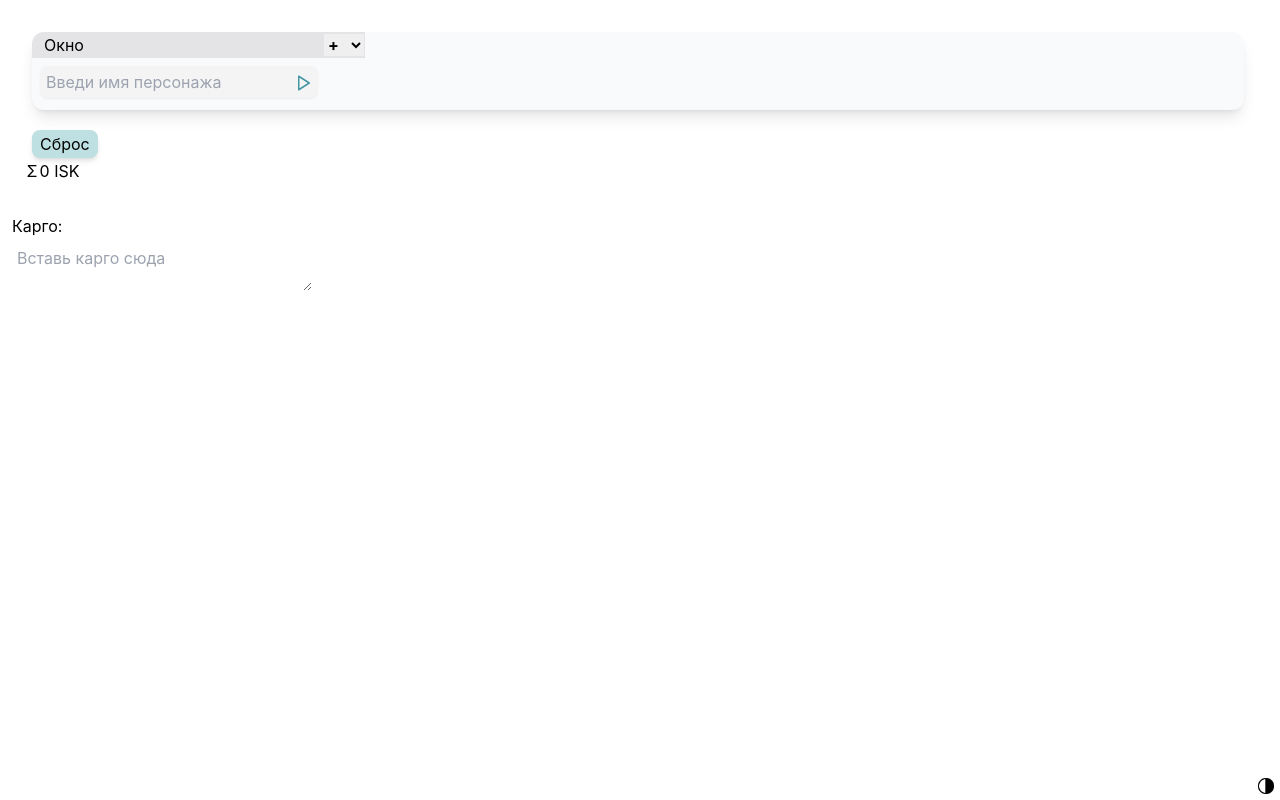
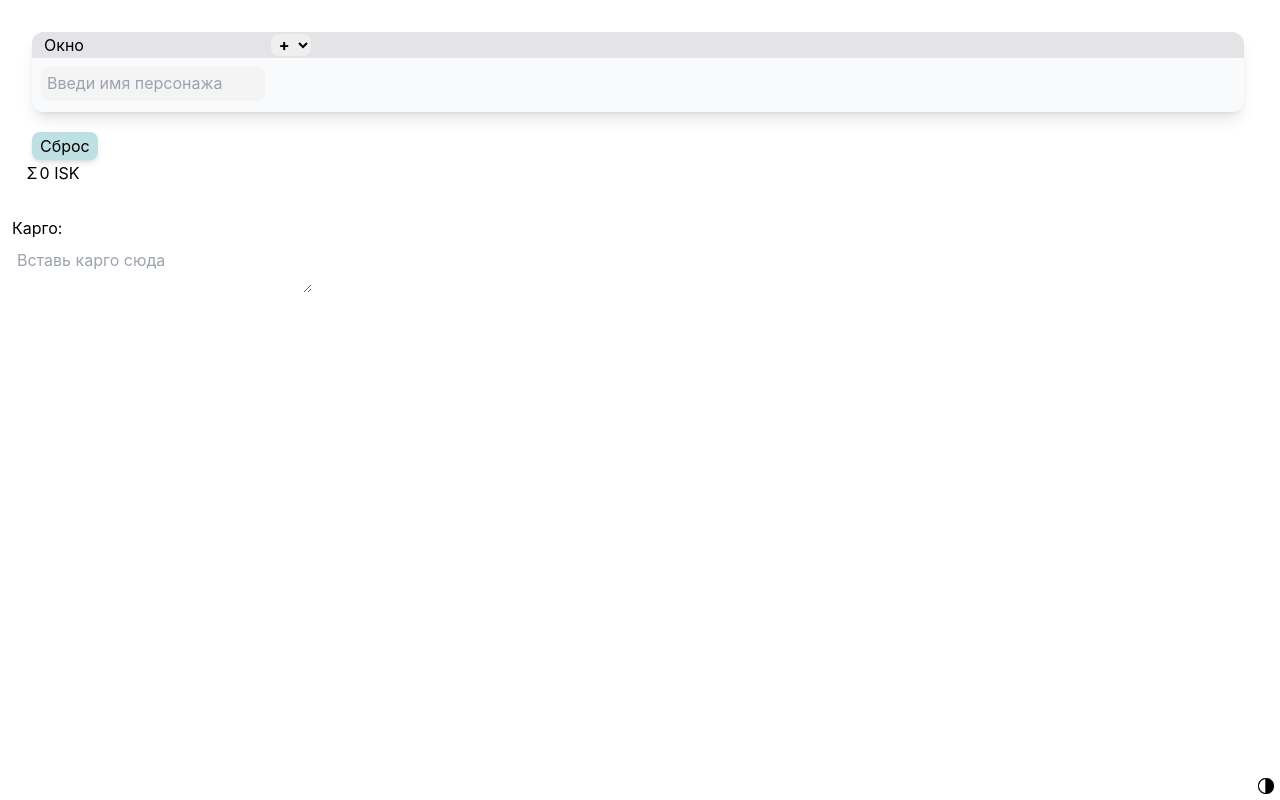
Before and after one commit to alpha02x/crabber, a React (Create React App) app: page / in a window 1280 px wide. Built offline with nearby package versions, Linux system fonts and the light colour scheme.

Commit message:
move to tailwind №3

```diff
--- a/src/components/AnomaliesTable/AnomaliesTable.tsx
+++ b/src/components/AnomaliesTable/AnomaliesTable.tsx
@@ -25,9 +25,10 @@ export class AnomaliesTable extends React.Component<AnomaliesTableProps> {
 		return (
 			[
 				<div className='overflow-x-auto overflow-y-visible mt-5 ml-5 mr-6 2xl:ml-72 2xl:mr-72 shadow-lg rounded-xl bg-[#f9fafb] dark:bg-zinc-600'>
-					<table className="pt-2 mb-2 px-3">
+					<table className="pt-2 mb-2 px-3 w-full">
+						<tbody>
 							<tr className="bg-zinc-200 dark:bg-zinc-500">
-							<th className="pl-3 align-middle text-left font-normal dark:text-zinc-200">Окно</th>
+								<th className="sticky left-0 z-10 pl-3 align-middle text-left font-normal dark:text-zinc-200 bg-zinc-200 dark:bg-zinc-500">Окно</th>
 								{this.props.tableColumns.map((column) => (
 									<th>
 										<ColumnHeading
@@ -38,15 +39,18 @@ export class AnomaliesTable extends React.Component<AnomaliesTableProps> {
 										/>
 									</th>
 								))}
-							<th>
-								<span className='anomalyAdditionControlContainer'>
+								<th className="w-full">
+									<span className='px-1 float-start'>
 										<AnomalyAdditionControl addAnomaly={this.props.addAnomaly} />
 									</span>
 								</th>
 							</tr>
 							{this.props.chars.map((char) => (
-							<tr key={char} className={`${this.props.chars.indexOf(char) % 2 === 1 ? "bg-opacity-40 dark:bg-opacity-30 dark:bg-zinc-700 bg-zinc-200" : ""} tableCharRow`}>
-								<td className="pl-3 py-1">
+								<tr key={char} className={this.props.chars.indexOf(char) % 2 === 1 ? "dark:bg-[#4c4c55] bg-[#f1f1f3]" : ""}>
+									<td className={"sticky left-0 z-10 pl-3 py-1 " +
+										(this.props.chars.indexOf(char) % 2 === 1 ?
+											"bg-[#f1f1f3] dark:bg-[#4c4c55]" :
+											"bg-[#f9fafb] dark:bg-zinc-600")}>
 										<CharName
 											removeCharFromTable={this.props.removeCharFromTable}
 											charName={char}
@@ -65,9 +69,13 @@ export class AnomaliesTable extends React.Component<AnomaliesTableProps> {
 								</tr>
 							))}
 							<tr>
+								<td className="sticky left-0">
 									<CharAdditionControl addChar={this.props.addChar} />
+								</td>
 							</tr>
+						</tbody>
 					</table>
+
 				</div>,
 				<ResetButton resetState={this.props.resetState} />
 			]
--- a/src/components/AnomaliesTable/AnomalyAdditionControl/AnomalyAdditionControl.css
+++ /dev/null
@@ -1,4 +0,0 @@
-.anomalyAdditionControl {
-	margin-left: 5px;
-	width: 40px;
-}
--- a/src/components/AnomaliesTable/AnomalyAdditionControl/AnomalyAdditionControl.tsx
+++ b/src/components/AnomaliesTable/AnomalyAdditionControl/AnomalyAdditionControl.tsx
@@ -1,6 +1,5 @@
 import React, { ChangeEvent } from "react";
 import AnomalyDefinitons, { Blocks } from "../../../definitions/AnomalyDefinitons";
-import "./AnomalyAdditionControl.css";
 
 type AnomalyAdditionControlProps = {
 	addAnomaly: (type: string) => void;
@@ -15,7 +14,7 @@ export class AnomalyAdditionControl extends React.Component<AnomalyAdditionContr
 	render(): React.ReactNode {
 		return (
 			<select
-				className='anomalyAdditionControl'
+				className='w-10 m-auto rounded-lg'
 				id='choice'
 				onChange={this.onChange.bind(this)}
 			>
@@ -24,7 +23,7 @@ export class AnomalyAdditionControl extends React.Component<AnomalyAdditionContr
 					hidden
 					selected
 				>
-					+
+					&nbsp;+
 				</option>
 
 				{Blocks.map((block) => {
--- a/src/components/AnomaliesTable/CharAdditionControl/CharAdditionControl.tsx
+++ b/src/components/AnomaliesTable/CharAdditionControl/CharAdditionControl.tsx
@@ -28,17 +28,17 @@ export class CharAdditionControl extends React.Component<CharAdditionControlProp
 
 	render(): React.ReactNode {
 		return (
-			<div className='ml-2 mt-2 mb-1 p-1 min-w-150 border-0 rounded-lg whitespace-nowrap shadow-sm bg-zinc-100 dark:bg-zinc-500'>
+			<div className='flex flex-row flex-nowrap ml-2 mt-2 mb-1 p-1 w-56 border-0 rounded-lg whitespace-nowrap shadow-sm bg-zinc-100 dark:bg-zinc-500'>
 				<input
 					id='char-addition-input'
-					className='bg-transparent pl-0.5'
+					className='flex-1 pl-0.5 bg-transparent'
 					placeholder='Введи имя персонажа'
 					onChange={this.onChange.bind(this)}
 					onKeyDown={this.onKeyDown.bind(this)}
 					type='text'
 				></input>
 				<svg
-					className="h-5 w-5 inline pb-0.5 text-nowrap cursor-pointer text-eastern-blue-500"
+					className="h-5 w-5 inline m-0.5 text-nowrap cursor-pointer text-eastern-blue-500"
 					viewBox="0 0 24 24"
 					fill="none"
 					stroke="currentColor"
--- a/src/components/AnomaliesTable/CharName/CharName.css
+++ /dev/null
@@ -1,10 +0,0 @@
-.deleteCharButton {
-	margin-right: 20px;
-	border: none;
-	background: transparent;
-	color: red;
-	float: right;
-}
-.dark-theme .deleteCharButton {
-	color: #e96164;
-}
--- a/src/components/AnomaliesTable/CharName/CharName.tsx
+++ b/src/components/AnomaliesTable/CharName/CharName.tsx
@@ -1,5 +1,4 @@
 import React from "react";
-import "./CharName.css";
 
 export type CharNameProps = {
 	charName: string;
@@ -9,14 +8,20 @@ export type CharNameProps = {
 export class CharName extends React.Component<CharNameProps> {
 	render(): React.ReactNode {
 		return (
-			<div className='charName'>
-				<button
-					className='deleteCharButton'
-					onClick={() => this.props.removeCharFromTable(this.props.charName)}
-				>
-					×
-				</button>
-				<span className="dark:text-zinc-200">{this.props.charName}</span>
+			<div className='flex flex-row flex-nowrap w-full text-nowrap max-w-56'>
+				<div
+					className="flex-1 w-full dark:text-zinc-200 overflow-hidden text-nowrap overflow-ellipsis m-auto"
+					title={this.props.charName}>
+					{this.props.charName}
+				</div>
+				<div className="w-3 mx-3 mr-4">
+					<button
+						className="w-full text-red-700 dark:text-[#e96164]"
+						onClick={() => this.props.removeCharFromTable(this.props.charName)}
+					>
+						×
+					</button>
+				</div>
 			</div>
 		);
 	}
```
Also changed, not shown: src/components/AnomaliesTable/AnomaliesTable.css (deleted, +0 -48 lines), .devcontainer/devcontainer.json. Lines whose indentation alone changed are shown as unchanged.
